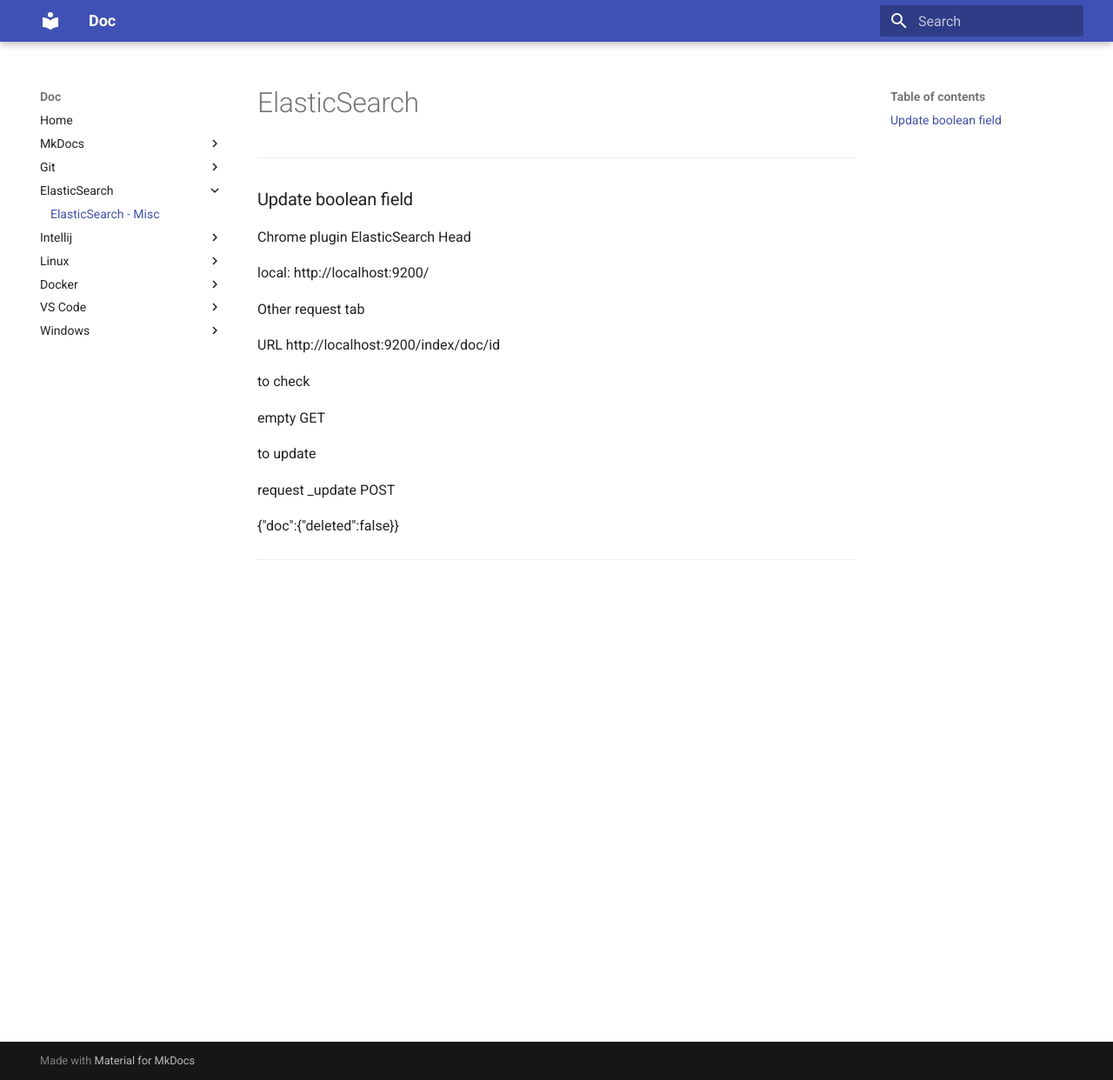
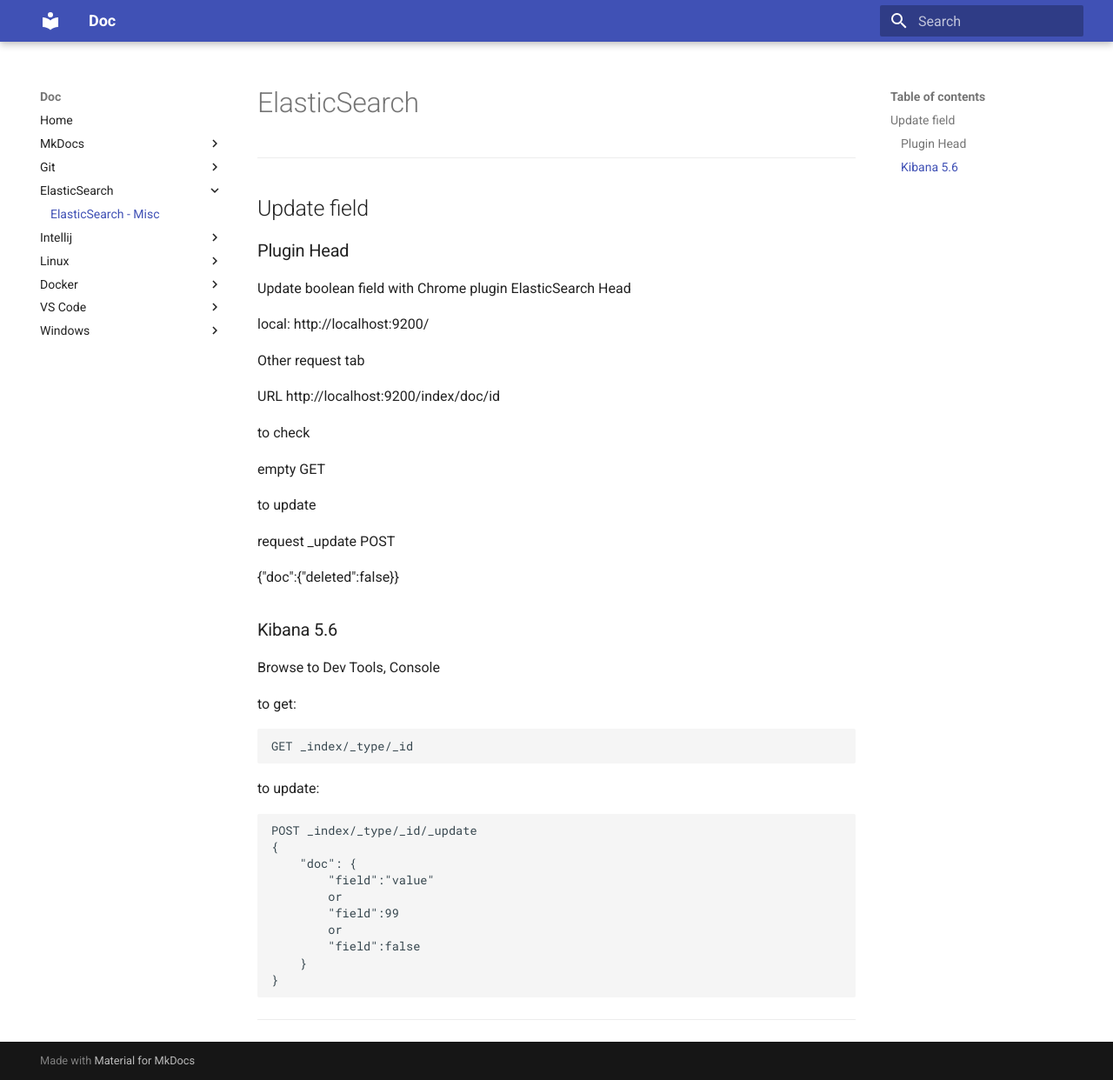
Before and after one commit to oldu73/doc, an MkDocs documentation site: the page built from docs/elasticsearch/elasticsearch.md, in a window 1280 px wide and 1242 px high. Shown: the whole window at 87% size. Built offline with MkDocs 1.6.1 and Material for MkDocs 9.7.7, drawn with Linux system fonts in a browser that asks for light colours.

Commit message:
elasticsearch - update field with kibana dev console

````diff
--- a/docs/elasticsearch/elasticsearch.md
+++ b/docs/elasticsearch/elasticsearch.md
@@ -2,9 +2,11 @@
 
 ***
 
-### Update boolean field
+## Update field
 
-Chrome plugin ElasticSearch Head
+### Plugin Head
+
+Update boolean field with Chrome plugin ElasticSearch Head
 
 local: http://localhost:9200/
 
@@ -22,4 +24,27 @@
 
 {"doc":{"deleted":false}}
 
+### Kibana 5.6
+
+Browse to Dev Tools, Console
+
+to get:
+```
+GET _index/_type/_id
+```
+
+to update:
+```
+POST _index/_type/_id/_update
+{
+    "doc": {
+        "field":"value"
+        or
+        "field":99
+        or
+        "field":false
+    }
+}
+```
+
 ***
````
